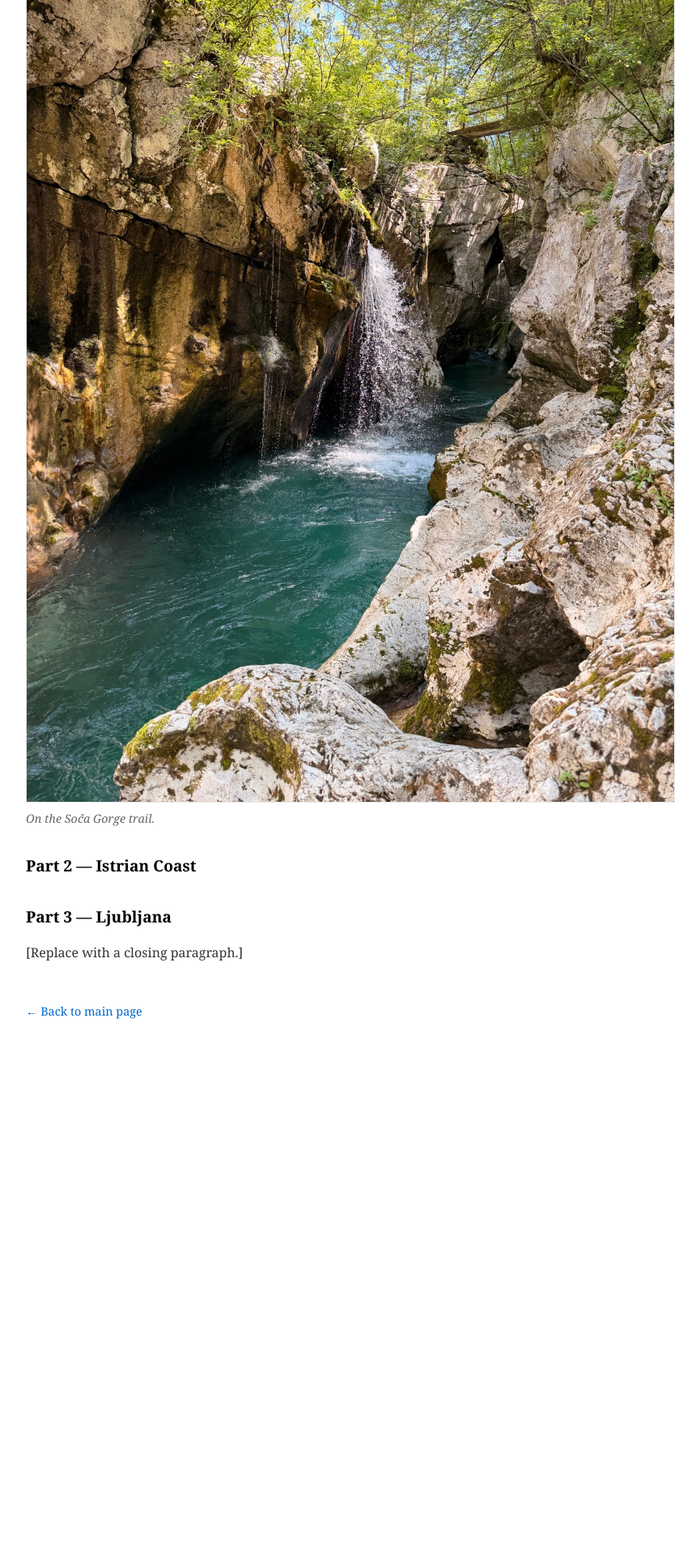
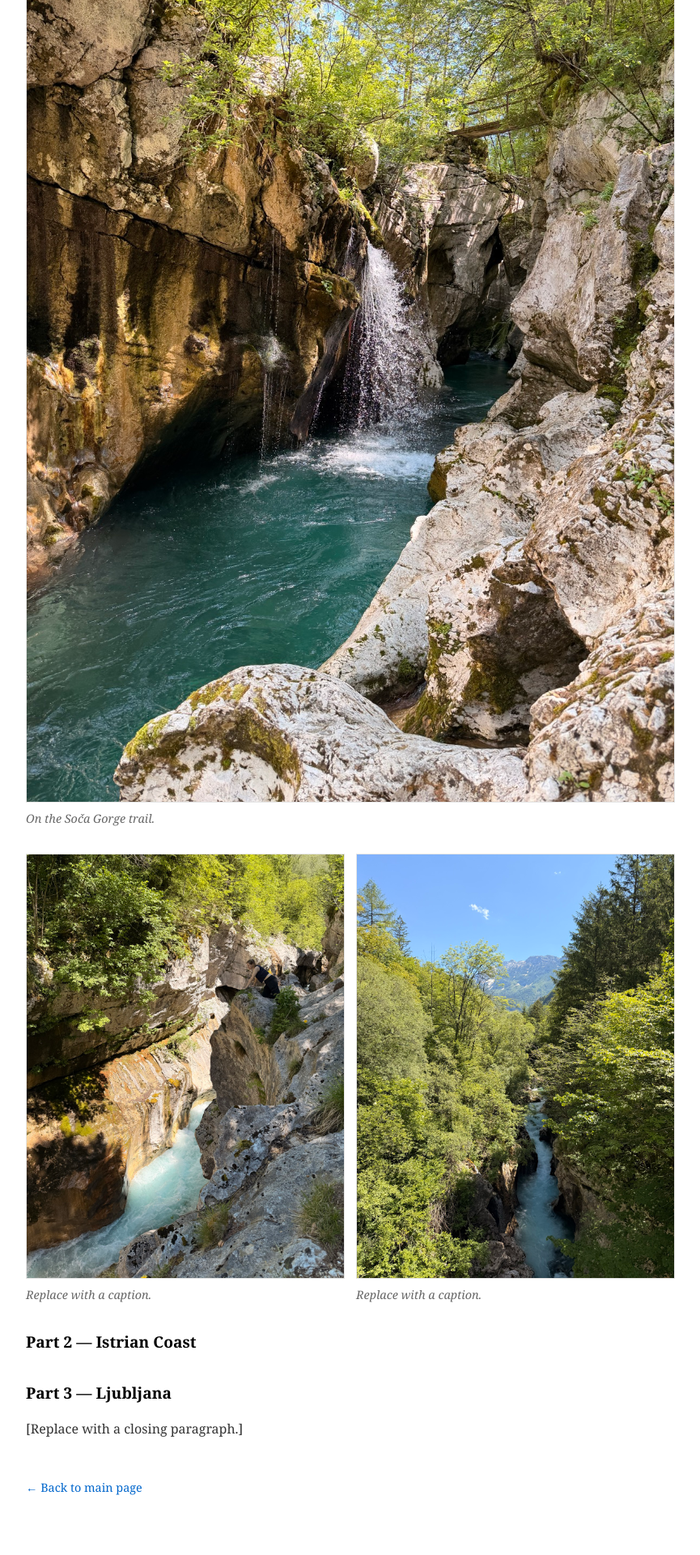
Before and after one commit to rahulsrivathsa/rahulsrivathsa-website, a Jekyll site: the page built from _trips/slovenia.md, in a window 1280 px wide. Shown: the part 1373-3293 px from the top of the page at 81% size, without its empty margins (208-1073 px from the left). Built offline with Jekyll 4.4.1, drawn with Linux system fonts in a browser that asks for light colours; before the commit the page ends 2705 px from its top, so only the background shows below that.

Commit message:
Add photo-pair layout for multi-shot locations
New _includes/photo-pair.html renders two photos in a 2-column grid (1-column on mobile). The Soca Gorge section now uses the pattern: one hero shot followed by a pair of supporting shots. Two new gorge photos added to images/trips/slovenia/.

Co-Authored-By: Claude Opus 4.7 (1M context) <noreply@anthropic.com>

```diff
--- /dev/null
+++ b/_includes/photo-pair.html
@@ -0,0 +1,10 @@
+<div class="photo-pair">
+  <figure class="trip-photo">
+    <img src="/images/trips/{{ page.slug }}/{{ include.src1 }}" alt="{{ include.caption1 | escape }}">
+    <figcaption>{{ include.caption1 }}</figcaption>
+  </figure>
+  <figure class="trip-photo">
+    <img src="/images/trips/{{ page.slug }}/{{ include.src2 }}" alt="{{ include.caption2 | escape }}">
+    <figcaption>{{ include.caption2 }}</figcaption>
+  </figure>
+</div>
--- a/_layouts/default.html
+++ b/_layouts/default.html
@@ -116,6 +116,17 @@
             text-align: left;
         }
 
+        .photo-pair {
+            display: grid;
+            grid-template-columns: 1fr 1fr;
+            gap: 1rem;
+            margin: 2rem 0;
+        }
+
+        .photo-pair figure.trip-photo {
+            margin: 0;
+        }
+
         @media (max-width: 600px) {
             body {
                 padding: 20px 15px;
@@ -123,6 +134,10 @@
 
             h1 {
                 font-size: 2rem;
+            }
+
+            .photo-pair {
+                grid-template-columns: 1fr;
             }
         }
     </style>
--- a/_trips/slovenia.md
+++ b/_trips/slovenia.md
@@ -16,6 +16,8 @@ Eight days through Slovenia and the Istrian coast. We spend a couple of days in
 
 {% include photo.html src="soca-gorge.jpg" caption="On the Soča Gorge trail." %}
 
+{% include photo-pair.html src1="soca-gorge-2.jpg" caption1="Replace with a caption." src2="soca-gorge-3.jpg" caption2="Replace with a caption." %}
+
 ## Part 2 — Istrian Coast
 
 ## Part 3 — Ljubljana
```
Also changed, not shown: images/trips/slovenia/soca-gorge-2.jpg (added), images/trips/slovenia/soca-gorge-3.jpg (added).
